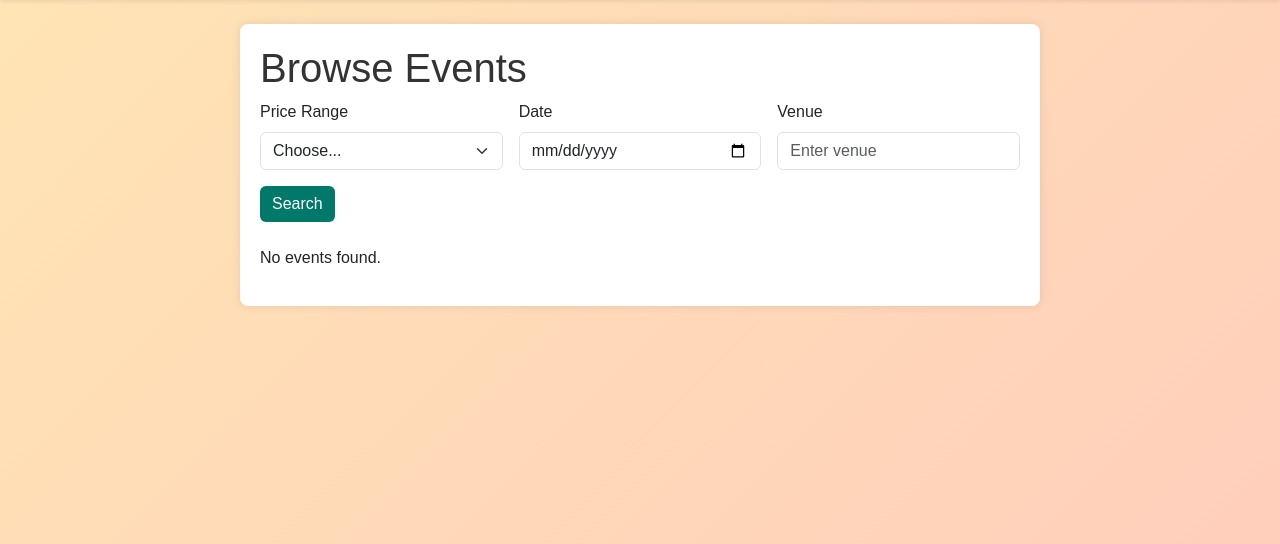
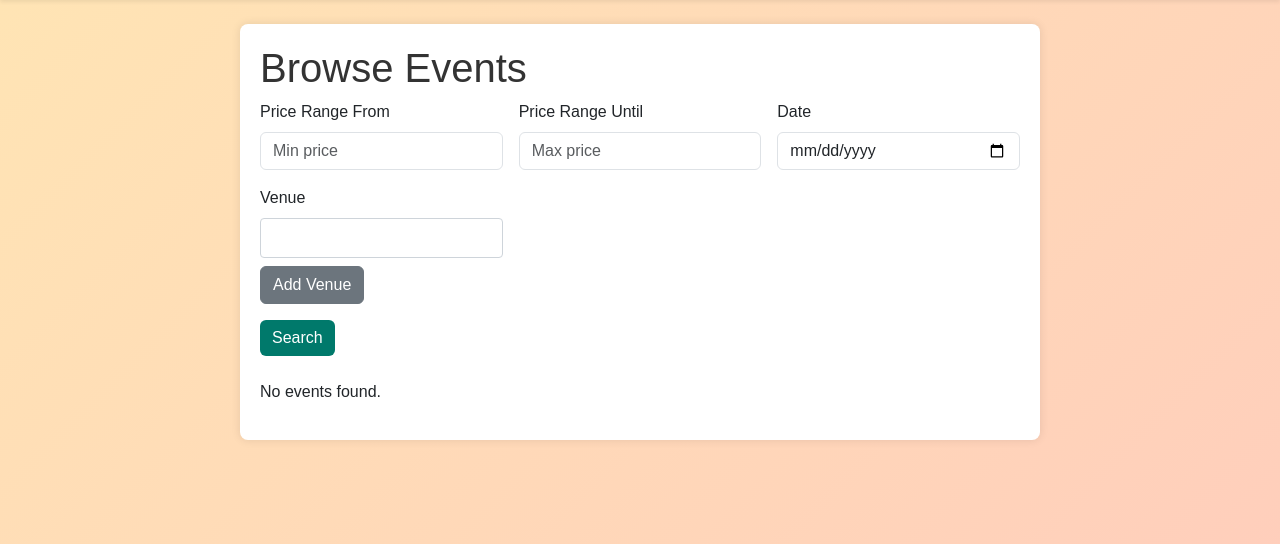
Before and after one commit to rsmythrepo/Event_ticket_booking_system, a Flask app: page / in a window 1280 px wide. Shown: the part 65-609 px from the top of the page. Run offline with Flask 2, Linux system fonts and the light colour scheme; data that the repository does not hold is empty; some libraries are stand-ins or nearby versions.

Commit message:
Sprint 1 - adding filters

```diff
--- a/app.py
+++ b/app.py
@@ -1,6 +1,6 @@
 from flask import Flask, render_template, request, redirect, url_for, flash, session
 from __init__ import app, db
-from ORM.DBClasses import Event, Seat, Booking
+from ORM.DBClasses import Event, Seat, Booking, TicketTier, EventTicketTier
 
 bookings = []
 users = []
@@ -8,16 +8,46 @@ admins = []
 
 @app.route('/')
 def homepage():
+    # Extract the query parameters for filtering
+    price_from = request.args.get('price_from', type=int)  # Price Range From
+    price_until = request.args.get('price_until', type=int)  # Price Range Until
+    date = request.args.get('date')  # Date Filter
+    selected_venues = request.args.getlist('venue')  # Multiple selected venues
+
     try:
-        # Fetch all events
-        events = Event.query.order_by(Event.start_date.asc()).all()
+        # Fetch all unique venues for the venue filter
+        venues = [v.venue for v in db.session.query(Event.venue).distinct()]
+
+        # Start with a base query for events, joining event_ticket_tier and ticket_tier for price filtering
+        events_query = db.session.query(Event).join(EventTicketTier).join(TicketTier)
+
+        # Apply price range filter if both values are provided
+        if price_from is not None and price_until is not None:
+            events_query = events_query.filter(TicketTier.price >= price_from, TicketTier.price <= price_until)
+        elif price_from is not None:
+            events_query = events_query.filter(TicketTier.price >= price_from)
+        elif price_until is not None:
+            events_query = events_query.filter(TicketTier.price <= price_until)
+
+        # Apply date filter if selected
+        if date:
+            events_query = events_query.filter(db.func.date(Event.start_date) == date)
+
+        # Apply venue filter if multiple venues are selected
+        if selected_venues:
+            events_query = events_query.filter(Event.venue.in_(selected_venues))
+
+        # Fetch the filtered events, sorted by start date
+        events = events_query.order_by(Event.start_date.asc()).all()
 
     except Exception as e:
         flash(f"Error fetching events: {str(e)}", "error")
         events = []
-        print(e)
+        venues = []
 
-    return render_template('home.html', events=events)
+    # Render the template with the filtered events and venue options
+    return render_template('home.html', events=events, venues=venues)
+
 
 @app.route('/event/<int:event_id>')
 def event_details(event_id):
@@ -34,6 +64,7 @@ def event_details(event_id):
 
     # Pass the event to the template
     return render_template('event_details.html', event=event)
+
 
 
 @app.route('/event/<int:event_id>/seats')
--- a/templates/home.html
+++ b/templates/home.html
@@ -4,24 +4,40 @@
 
 {% block content %}
 <h1>Browse Events</h1>
-<form class="row g-3">
+<form class="row g-3" method="GET" action="{{ url_for('homepage') }}">
+    <!-- Price Range Filter -->
     <div class="col-md-4">
-        <label for="priceRange" class="form-label">Price Range</label>
-        <select id="priceRange" class="form-select">
-            <option selected>Choose...</option>
-            <option>0-50</option>
-            <option>50-100</option>
-            <option>100-200</option>
-        </select>
+        <label for="priceFrom" class="form-label">Price Range From</label>
+        <input type="number" class="form-control" id="priceFrom" name="price_from" placeholder="Min price" value="{{ request.args.get('price_from', '') }}">
     </div>
     <div class="col-md-4">
+        <label for="priceUntil" class="form-label">Price Range Until</label>
+        <input type="number" class="form-control" id="priceUntil" name="price_until" placeholder="Max price" value="{{ request.args.get('price_until', '') }}">
+    </div>
+
+    <!-- Date Filter -->
+    <div class="col-md-4">
         <label for="date" class="form-label">Date</label>
-        <input type="date" class="form-control" id="date">
+        <input type="date" class="form-control" id="date" name="date" value="{{ request.args.get('date', '') }}">
     </div>
+
+    <!-- Venue Multi-Select Filter (Dynamically chosen via tag-based UI) -->
     <div class="col-md-4">
         <label for="venue" class="form-label">Venue</label>
-        <input type="text" class="form-control" id="venue" placeholder="Enter venue">
+        <select class="form-select d-none" id="venue" name="venue" multiple>
+            {% for venue in venues %}
+                <option value="{{ venue }}">{{ venue }}</option>
+            {% endfor %}
+        </select>
+
+        <!-- Container for dynamically selected venues -->
+        <div class="selected-venues form-control" id="selectedVenuesContainer">
+            <!-- Selected venues will appear here -->
+        </div>
+        <button type="button" class="btn btn-secondary mt-2" id="addVenueBtn">Add Venue</button>
     </div>
+
+    <!-- Submit Button -->
     <div class="col-12">
         <button type="submit" class="btn btn-primary">Search</button>
     </div>
@@ -33,7 +49,7 @@
             <div class="event-item mb-4">
                 <div class="card position-relative">
                     <!-- View Event button: top right corner -->
-                    <div class="view-details position-absolute top-0 end-0 m-2" style="padding-right: 15px; padding-top: 15px; ">
+                    <div class="view-details position-absolute top-0 end-0 m-2">
                         <a href="{{ url_for('event_details', event_id=event.event_id) }}" class="btn btn-circle btn-primary">
                             View Event
                         </a>
@@ -48,14 +64,14 @@
                             </div>
                         </div>
                         <!-- Middle Section: Event Details -->
-                        <div class="middle-section flex-grow-1" style="padding-left: 20px; padding-top: 5px;">
+                        <div class="middle-section flex-grow-1">
                             <p>{{ event.start_date.strftime('%a, %H:%M') }}</p>
                             <h5 class="card-title">{{ event.title }}</h5>
                             <p>{{ event.venue }}</p>
                         </div>
                     </div>
                     <!-- Available Tickets: bottom right corner -->
-                    <div class="available-tickets position-absolute bottom-0 end-0 m-2" style="padding-right: 15px; ">
+                    <div class="available-tickets position-absolute bottom-0 end-0 m-2">
                         <p><strong>Available Tickets:</strong> {{ event.available_tickets }}</p>
                     </div>
                 </div>
@@ -68,4 +84,87 @@
     {% endif %}
 </div>
 
+<!-- JavaScript for dynamically adding and removing venues as tags -->
+<script>
+    document.addEventListener('DOMContentLoaded', function() {
+        const addVenueBtn = document.getElementById('addVenueBtn');
+        const venueSelect = document.getElementById('venue');
+        const selectedVenuesContainer = document.getElementById('selectedVenuesContainer');
+
+        // To keep track of selected venues
+        let selectedVenues = new Set();
+
+        // Show the select menu on button click
+        addVenueBtn.addEventListener('click', function() {
+            venueSelect.classList.remove('d-none');  // Show the select dropdown
+            venueSelect.focus();  // Open the dropdown immediately
+        });
+
+        // Listen for changes in the select element
+        venueSelect.addEventListener('change', function() {
+            // Get the selected value
+            const selectedOption = venueSelect.options[venueSelect.selectedIndex].value;
+
+            // If it's not already selected, add it
+            if (!selectedVenues.has(selectedOption)) {
+                selectedVenues.add(selectedOption);
+                addVenueTag(selectedOption);
+            }
+
+            // Hide the select element after selection
+            venueSelect.classList.add('d-none');
+            venueSelect.selectedIndex = -1;  // Reset selection
+        });
+
+        // Function to add a venue as a tag
+        function addVenueTag(venue) {
+            const venueTag = document.createElement('span');
+            venueTag.className = 'venue-tag badge bg-primary me-2';
+            venueTag.textContent = venue;
+
+            // Add remove button to tag
+            const removeBtn = document.createElement('button');
+            removeBtn.className = 'btn-close btn-close-white ms-2';
+            removeBtn.setAttribute('aria-label', 'Close');
+            removeBtn.addEventListener('click', function() {
+                selectedVenues.delete(venue);
+                venueTag.remove();
+            });
+
+            venueTag.appendChild(removeBtn);
+            selectedVenuesContainer.appendChild(venueTag);
+
+            // Append hidden input field to submit selected venues with form
+            const hiddenInput = document.createElement('input');
+            hiddenInput.type = 'hidden';
+            hiddenInput.name = 'venue';
+            hiddenInput.value = venue;
+            venueTag.appendChild(hiddenInput);
+        }
+    });
+</script>
+
+<style>
+    .venue-tag {
+        display: inline-block;
+        padding: 0.5rem 1rem;
+        margin: 0.2rem;
+        border-radius: 20px;
+        background-color: #007bff;
+        color: #fff;
+        font-size: 14px;
+    }
+
+    .btn-close {
+        font-size: 0.8rem;
+    }
+
+    .selected-venues {
+        min-height: 40px;
+        padding: 10px;
+        border: 1px solid #ced4da;
+        border-radius: 0.25rem;
+    }
+</style>
+
 {% endblock %}
```
Also changed, not shown: test.txt (deleted).
